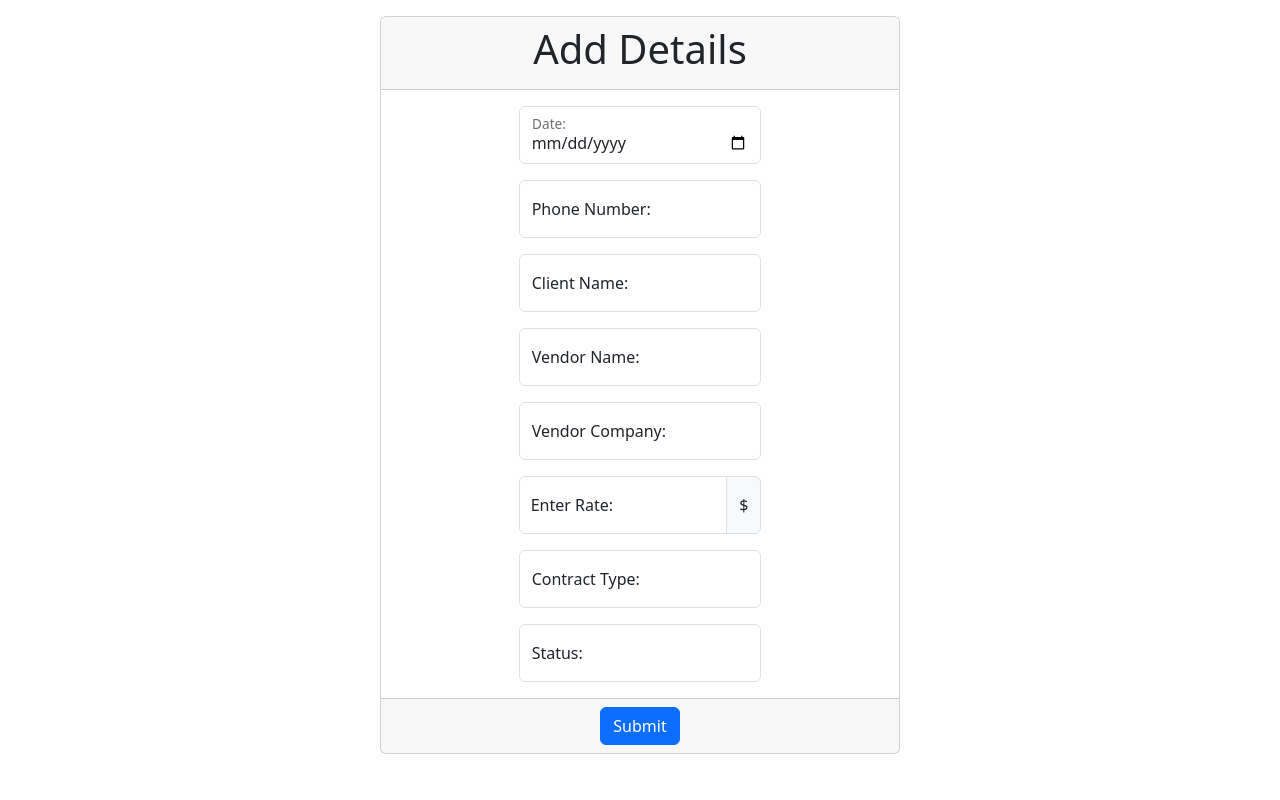
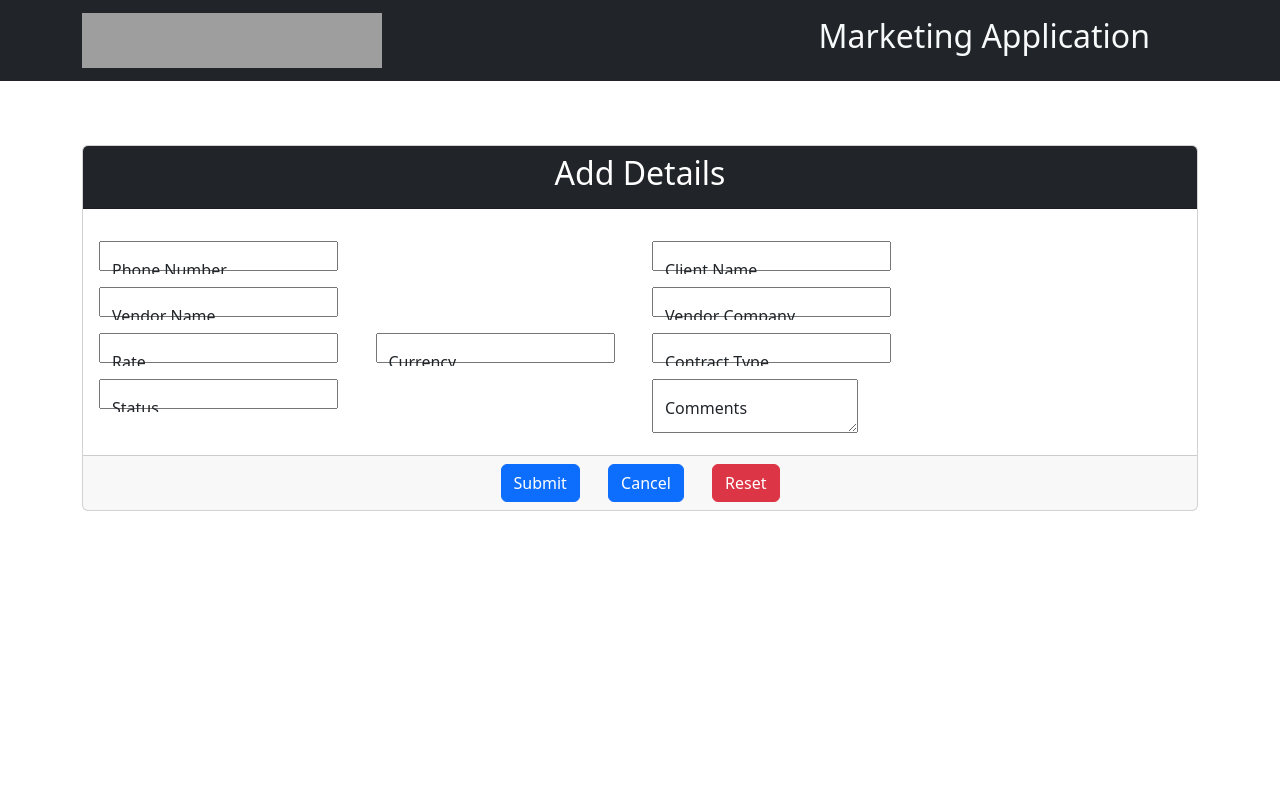
Before and after one commit to RManoj22/Marketing_App, a Django app: template app/templates/form.html in a window 1280 px wide. Run offline with Django 4.2, Linux system fonts and the light colour scheme; the template is opened without the code that fills it: values that come from a table or form of the project are taken from there, others are empty; tables that the repository leaves empty hold one stand-in row (values such as "Sample post"); form fields are guessed from the names that the template uses; parts of the project's set-up code (start-up, migrations or seed data) failed here and were passed over; some libraries are stand-ins or nearby versions; grey boxes are pictures that could not be loaded.

Commit message:
changes made as per suggestions

```diff
--- a/app/forms.py
+++ b/app/forms.py
@@ -1,17 +1,21 @@
 from django import forms
 from .models import MyTable
+from phonenumber_field.formfields import PhoneNumberField
+from phonenumber_field.widgets import PhoneNumberPrefixWidget
+
 
 class MyTableForm(forms.ModelForm):
     class Meta:
         model = MyTable
         fields = '__all__'
         widgets = {
-            'date': forms.DateInput(attrs={'class': 'form-control','placeholder': 'Date', 'type': 'date'}),
-            'phone_number': forms.NumberInput(attrs={'class': 'form-control','placeholder': 'Phone Number'}),
-            'client_name': forms.TextInput(attrs={'class': 'form-control','placeholder': 'Client Name'}),
-            'vendor_name': forms.TextInput(attrs={'class': 'form-control','placeholder': 'Vendor Name'}),
-            'vendor_company': forms.TextInput(attrs={'class': 'form-control','placeholder': 'Vendor Company'}),
-            'rate': forms.NumberInput(attrs={'class': 'form-control','placeholder': 'Rate'}),
-            'contract_type': forms.TextInput(attrs={'class': 'form-control','placeholder': 'Contract Type'}),
-            'status': forms.TextInput(attrs={'class': 'form-control','placeholder': 'Status'}),
+            'contact_number': PhoneNumberField(widget=PhoneNumberPrefixWidget),
+            'client_name': forms.TextInput(attrs={'class': 'form-control', 'placeholder': 'Client Name'}),
+            'vendor_name': forms.TextInput(attrs={'class': 'form-control', 'placeholder': 'Vendor Name'}),
+            'vendor_company': forms.TextInput(attrs={'class': 'form-control', 'placeholder': 'Vendor Company'}),
+            'rate': forms.NumberInput(attrs={'class': 'form-control', 'placeholder': 'Rate'}),
+            'currency': forms.Select(choices=MyTable.currency_choices, attrs={'class':'form-control', 'placeholder': 'Currency'}),
+            'contract_type': forms.Select(choices=MyTable.contract_choices, attrs={'class':'form-control', 'placeholder': 'Contract Type'}),
+            'status': forms.Select(choices=MyTable.status_choices, attrs={'class': 'form-control', 'placeholder': 'Status'}),
+            'comments': forms.TextInput(attrs={'class': 'form-control', 'placeholder': 'Comments'}),
         }
--- a/app/models.py
+++ b/app/models.py
@@ -1,16 +1,36 @@
 from django.db import models
-
+from phonenumber_field.modelfields import PhoneNumberField
+from phonenumber_field.widgets import PhoneNumberPrefixWidget
 
 
 class MyTable(models.Model):
-    date = models.DateField()
-    phone_number = models.IntegerField()
+    date = models.DateTimeField(auto_now_add=True)
+    modified_at = models.DateTimeField(auto_now=True)
+    contact_number = PhoneNumberField(region="CA",widget=PhoneNumberPrefixWidget(country_choices=[("CA", "Canada"),("FR", "France"),],),)
     client_name = models.CharField(max_length=20)
     vendor_name = models.CharField(max_length=20)
     vendor_company = models.CharField(max_length=20)
     rate = models.DecimalField(max_digits=8, decimal_places=2)
-    contract_type = models.CharField(max_length=100)
-    status = models.CharField(max_length=20)
+    currency_choices = [
+        ('USD', 'USD'),
+        ('EUR', 'EUR'),
+        ('GBP', 'GBP'),
+    ]
+    currency = models.CharField(max_length=10, choices=currency_choices)
+    contract_choices = [
+        ('Remote', 'Remote'),
+        ('On Site', 'On Site'),
+        ('Hybrid', 'Hybrid'),
+    ]
+    contract_type = models.CharField(max_length=20, choices=contract_choices)
+    status_choices = [
+        ('On Board ', 'On Board'),
+        ('In Progress', 'In Progress'),
+        ('No Response', 'No Response'),
+        ('Closed', 'Closed'),
+    ]
+    status = models.CharField(max_length=20, choices=status_choices)
+    comments = models.CharField(max_length=100)
 
     def __str__(self):
         return self.vendor_name
--- a/app/templates/base.html
+++ b/app/templates/base.html
@@ -1,15 +1,34 @@
 <!DOCTYPE html>
 <html lang="en">
+
 <head>
   <meta charset="UTF-8">
   <meta http-equiv="X-UA-Compatible" content="IE=edge">
   <meta name="viewport" content="width=device-width, initial-scale=1.0">
-    <link href="https://cdn.jsdelivr.net/npm/bootstrap@5.3.0-alpha1/dist/css/bootstrap.min.css" rel="stylesheet" integrity="sha384-GLhlTQ8iRABdZLl6O3oVMWSktQOp6b7In1Zl3/Jr59b6EGGoI1aFkw7cmDA6j6gD" crossorigin="anonymous">
+  <link rel="icon" type="image/x-icon"
+    href="https://media.licdn.com/dms/image/C560BAQE-4Ofx0gm0ig/company-logo_200_200/0/1618918763447?e=2147483647&v=beta&t=oZOhUkhgWrlqGRn7_hthy_hv7QwhRU-cyea_CSvbvdE">
+  <link href="https://cdn.jsdelivr.net/npm/bootstrap@5.3.0-alpha1/dist/css/bootstrap.min.css" rel="stylesheet"
+    integrity="sha384-GLhlTQ8iRABdZLl6O3oVMWSktQOp6b7In1Zl3/Jr59b6EGGoI1aFkw7cmDA6j6gD" crossorigin="anonymous">
   <link rel="stylesheet" href="https://cdn.jsdelivr.net/npm/bootstrap-icons@1.3.0/font/bootstrap-icons.css">
 </head>
+
 <body>
+
+  <nav class="navbar navbar-dark bg-dark mb-3">
+    <div class="container">
+        <a class="navbar-brand" href="{% url 'details' %}">
+            <img src="https://intellectoglobal.com/wp-content/uploads/2022/04/IG-Logo.svg" alt="Intellecto Global" width="300" height="55">
+        </a>
+        <div class="me-5 text-light">
+            <h2 class="navbar-heading">Marketing Application</h2>
+        </div>
+    </div>
+</nav>
   {% block content %}
   {% endblock content %}
-    <script src="https://cdn.jsdelivr.net/npm/bootstrap@5.3.0-alpha1/dist/js/bootstrap.bundle.min.js" integrity="sha384-w76AqPfDkMBDXo30jS1Sgez6pr3x5MlQ1ZAGC+nuZB+EYdgRZgiwxhTBTkF7CXvN" crossorigin="anonymous"></script>
+  <script src="https://cdn.jsdelivr.net/npm/bootstrap@5.3.0-alpha1/dist/js/bootstrap.bundle.min.js"
+    integrity="sha384-w76AqPfDkMBDXo30jS1Sgez6pr3x5MlQ1ZAGC+nuZB+EYdgRZgiwxhTBTkF7CXvN"
+    crossorigin="anonymous"></script>
 </body>
+
 </html>
--- a/app/templates/form.html
+++ b/app/templates/form.html
@@ -1,57 +1,89 @@
 {% extends 'base.html' %}
+
 {% block content %}
-    <form method="POST" autocomplete="off">
+<form method="POST" autocomplete="off" id="form">
     {% csrf_token %}
+    <div class="container">
         <div class="row">
-            <div class="col-5 mx-auto mt-3">
-                <div class="card">
-                    <div class="card-header">
-                        <h1 class="text-center">Add Details</h1>
+            <div class="col-md-12">
+                <div class="card mt-5">
+                    <div class="card-header text-bg-dark">
+                        <h2 class="text-center">Add Details</h2>
                     </div>
                     <div class="card-body">
-                        <div class="col-6 mx-auto form-floating">
-                                {{ form.date }}
-                              <label for="rate">Date: </label>
-                        </div>
-                        <div class="col-6 mx-auto mt-3 form-floating">
-                                {{ form.phone_number }}
-                              <label for="rate">Phone Number: </label>
-                        </div>
-                        <div class="col-6 mx-auto mt-3 form-floating">
-                                {{ form.client_name }}
-                              <label for="rate">Client Name: </label>
-                        </div>
-                        <div class="col-6 mx-auto mt-3 form-floating">
-                                {{ form.vendor_name }}
-                              <label for="rate">Vendor Name: </label>
-                        </div>
-                        <div class="col-6 mx-auto mt-3 form-floating">
-                                {{ form.vendor_company }}
-                              <label for="rate">Vendor Company: </label>
-                        </div>
-                        <div class="col-6 mx-auto mt-3">
-                            <div class="input-group form-floating">
-                                    {{ form.rate }}
-                                  <label for="rate">Enter Rate: </label>
-                                <span class="input-group-text">$</span>
+                        <div class="row">
+                            <div class="col-md-6 mt-3">
+                                <div class="form-floating">
+                                    {{ form.contact_number }}
+                                    <label>Phone Number</label>
                                 </div>
                             </div>
-                        <div class="col-6 mx-auto mt-3 form-floating">
+                            <div class="col-md-6 mt-3">
+                                <div class="form-floating">
+                                    {{ form.client_name }}
+                                    <label>Client Name</label>
+                                </div>
+                            </div>
+                            <div class="col-md-6 mt-3">
+                                <div class="form-floating">
+                                    {{ form.vendor_name }}
+                                    <label>Vendor Name</label>
+                                </div>
+                            </div>
+                            <div class="col-md-6 mt-3">
+                                <div class="form-floating">
+                                    {{ form.vendor_company }}
+                                    <label>Vendor Company</label>
+                                </div>
+                            </div>
+                            <div class="col-md-3 mt-3">
+                                <div class="form-floating">
+                                    {{ form.rate }}
+                                    <label>Rate</label>
+                                </div>
+                            </div>
+                            <div class="col-md-3 mt-3">
+                                <div class="form-floating">
+                                    {{ form.currency }}
+                                    <label>Currency</label>
+                                </div>
+                            </div>
+                            <div class="col-md-6 mt-3">
+                                <div class="form-floating">
                                     {{ form.contract_type }}
-                              <label for="rate">Contract Type: </label>
+                                  <label>Contract Type</label>
                                 </div>
-                        <div class="col-6 mx-auto mt-3 form-floating">
+                            </div>
+                            <div class="col-md-6 mt-3">
+                                <div class="form-floating">
                                     {{ form.status }}
-                              <label for="rate">Status: </label>
+                                    <label>Status</label>
+                                </div>
+                            </div>
+                            <div class="col-md-6 mt-3">
+                                <div class="form-floating">
+                                    {{ form.comments }}
+                                    <label>Comments</label>
+                                </div>
+                            </div>
                         </div>
                     </div>
                     <div class="card-footer">
-                        <div class="text-center mx-auto">
-                            <input class="btn btn-primary" type="submit" value="Submit">
+                        <div class="text-center">
+                            <input class="btn btn-primary me-4" type="submit" value="Submit">
+                            <a href="{% url 'details'%}" class="btn btn-primary me-4" role="button">Cancel</a>
+                            <button class="btn btn-danger" type="button" onclick="resetForm()">Reset</button>
+                        </div>
                     </div>
                 </div>
             </div>
         </div>
     </div>
 </form>
+
+<script>
+    function resetForm() {
+        document.getElementById("form").reset();
+    }
+</script>
 {% endblock %}
--- a/app/views.py
+++ b/app/views.py
@@ -20,13 +20,12 @@
 
 def edit(request,id):
     edit_detail = MyTable.objects.get(id=id)
-    date = edit_detail.date
-    date_str = date.strftime('%d-%m-%Y')
+    contract_type = edit_detail.contract_type
     form = MyTableForm(request.POST,instance=edit_detail)
     if form.is_valid():
         form.save()
         return redirect('/table')
-    return render(request,'edit.html',{'edit_detail':edit_detail, 'date_str': date_str})
+    return render(request,'edit.html',{'edit_detail':edit_detail, 'contract_type ': contract_type })
 
 def delete(request,id):
     detail = MyTable.objects.get(id=id)
--- a/pro/settings.py
+++ b/pro/settings.py
@@ -38,6 +38,7 @@
     'django.contrib.messages',
     'django.contrib.staticfiles',
     'app',
+    'phonenumber_field',
 ]
 
 MIDDLEWARE = [
@@ -106,7 +107,7 @@
 
 LANGUAGE_CODE = 'en-us'
 
-TIME_ZONE = 'UTC'
+TIME_ZONE = 'Asia/Kolkata'
 
 USE_I18N = True
 
```
Also changed, not shown: app/templates/details.html (+12 -7 lines), app/templates/edit.html (+72 -44 lines). Lines whose indentation alone changed are shown as unchanged.
